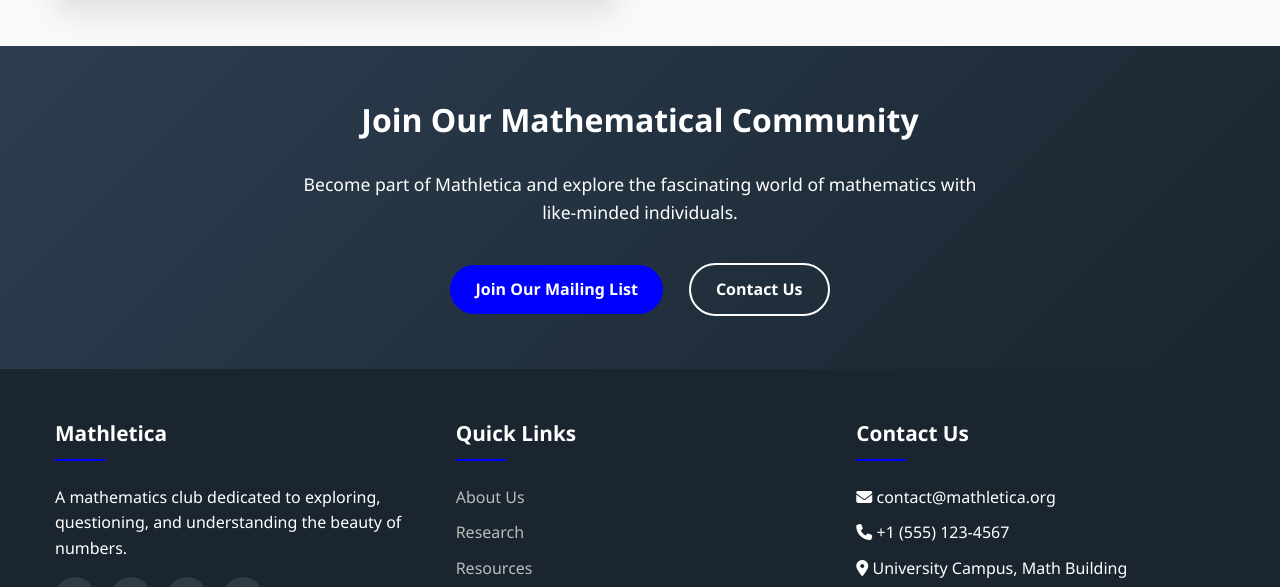
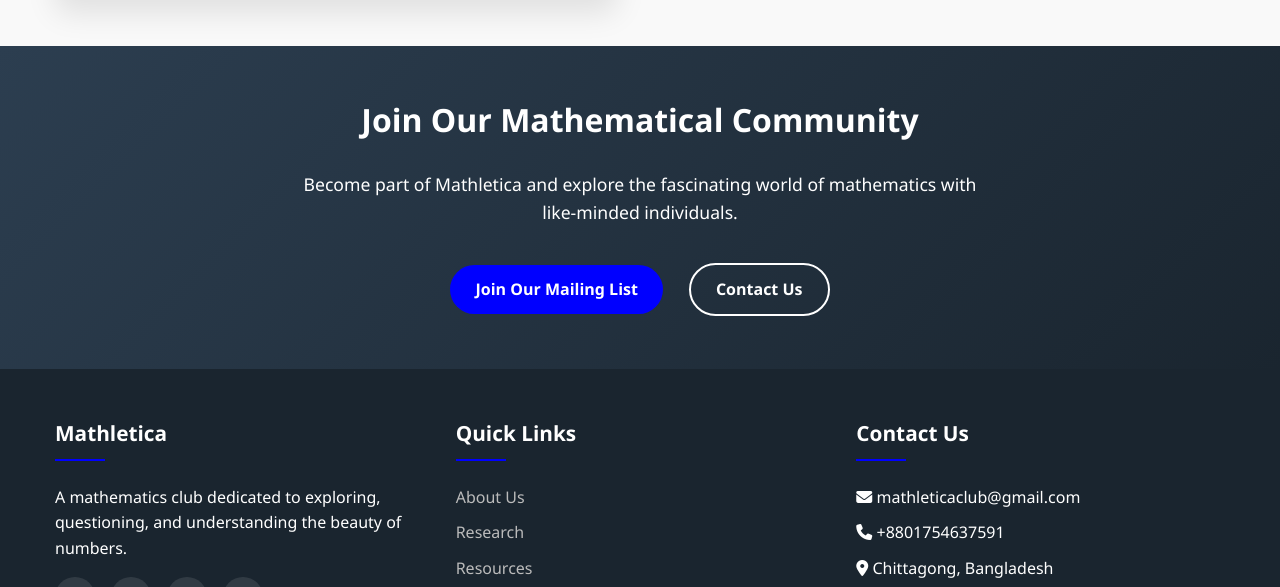
Before and after one commit to General-Girimua/TEST1, a plain HTML site: page index.html in a window 1280 px wide. Shown: the part 3347-3934 px from the top of the page. Drawn offline with Linux system fonts and the light colour scheme.

Commit message:
Update contact information in footer

```diff
--- a/index.html
+++ b/index.html
@@ -850,9 +850,9 @@
                 <div class="footer-column">
                     <h3>Contact Us</h3>
                     <ul class="footer-links">
-                        <li><i class="fas fa-envelope"></i> contact@mathletica.org</li>
-                        <li><i class="fas fa-phone"></i> +1 (555) 123-4567</li>
-                        <li><i class="fas fa-map-marker-alt"></i> University Campus, Math Building</li>
+                        <li><i class="fas fa-envelope"></i> mathleticaclub@gmail.com</li>
+                        <li><i class="fas fa-phone"></i> +8801754637591</li>
+                        <li><i class="fas fa-map-marker-alt"></i> Chittagong, Bangladesh</li>
                     </ul>
                 </div>
             </div>
```
